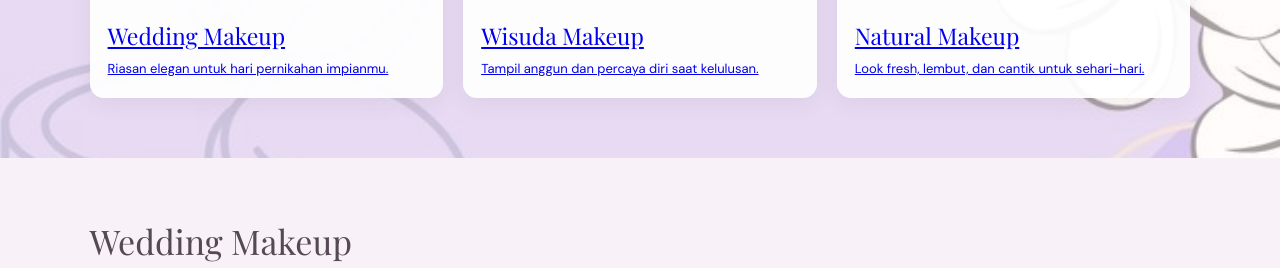
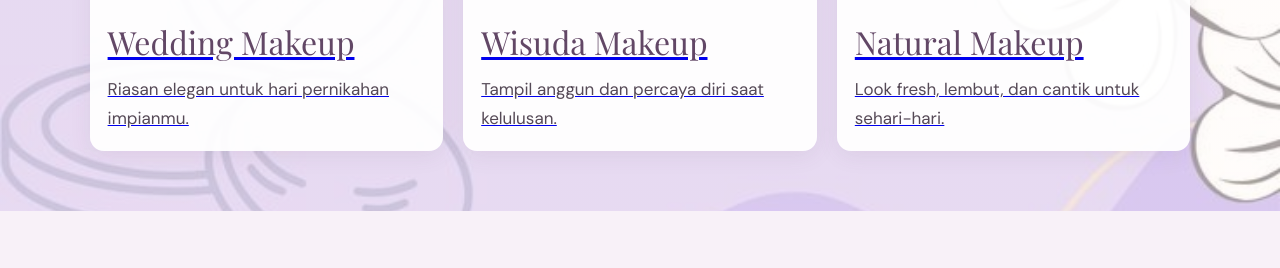
Before and after one commit to nugrayesa-max/dandan, a plain HTML site: page index.html in a window 1280 px wide. Shown: the part 965-1233 px from the top of the page. Drawn offline with nearby package versions, Linux system fonts and the light colour scheme.

Commit message:
Enhance styling for intro-info section
Updated styles for intro-info headings and paragraphs.

```diff
--- a/index.html
+++ b/index.html
@@ -38,8 +38,19 @@ section{padding:60px 7%}
 .intro-card:hover,.look-card:hover{transform:translateY(-4px)}
 .intro-card img{width:100%;height:200px;object-fit:cover}
 .intro-info{padding:18px}
-.intro-info h3{font:23px 'Playfair Display',serif;color:var(--dark);margin-bottom:7px}
-.intro-info p{font-size:13px;line-height:1.7}
+.intro-info h3{
+  font-family:'Playfair Display',serif !important;
+  font-size:32px !important;
+  font-weight:400 !important;
+  color:#624766 !important;
+  margin-bottom:12px;
+}
+.intro-info p{
+  font-family:'DM Sans',sans-serif !important;
+  font-size:17px !important;
+  line-height:1.7;
+  color:#554956;
+}
 .service:nth-of-type(odd){background:#f8f1f8}
 .service-heading{margin-bottom:25px}
 .service-heading h2{font:34px 'Playfair Display',serif;color:var(--dark)}
```
